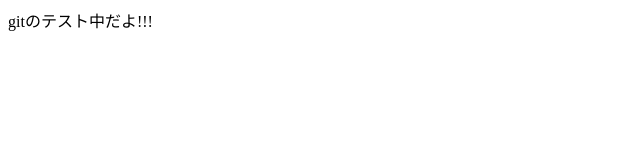
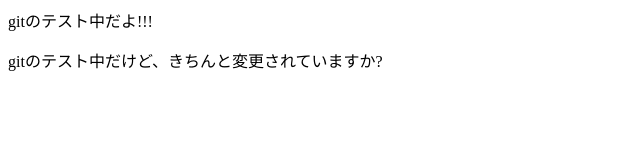
Before and after one commit to junjunminnn/git-test2, a plain HTML site: page index.html in a window 1280 px wide. Shown: the whole page, without its empty margins (0-640 px from the left). Drawn offline with Linux system fonts and the light colour scheme.

Commit message:
Update index.html

```diff
--- a/index.html
+++ b/index.html
@@ -1 +1,2 @@
 <p>gitのテスト中だよ!!!</p>
+<p>gitのテスト中だけど、きちんと変更されていますか?</p>
```
